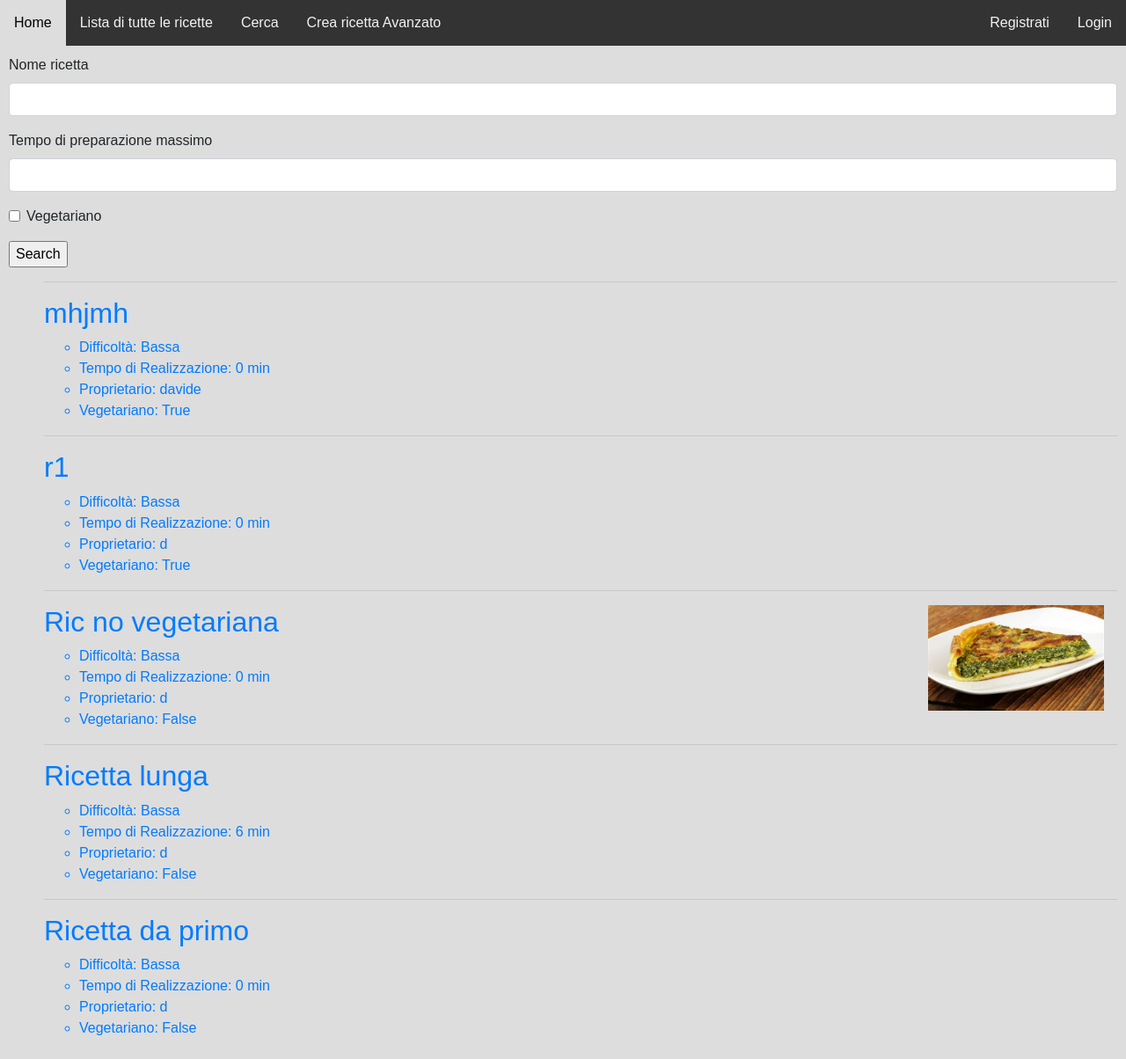
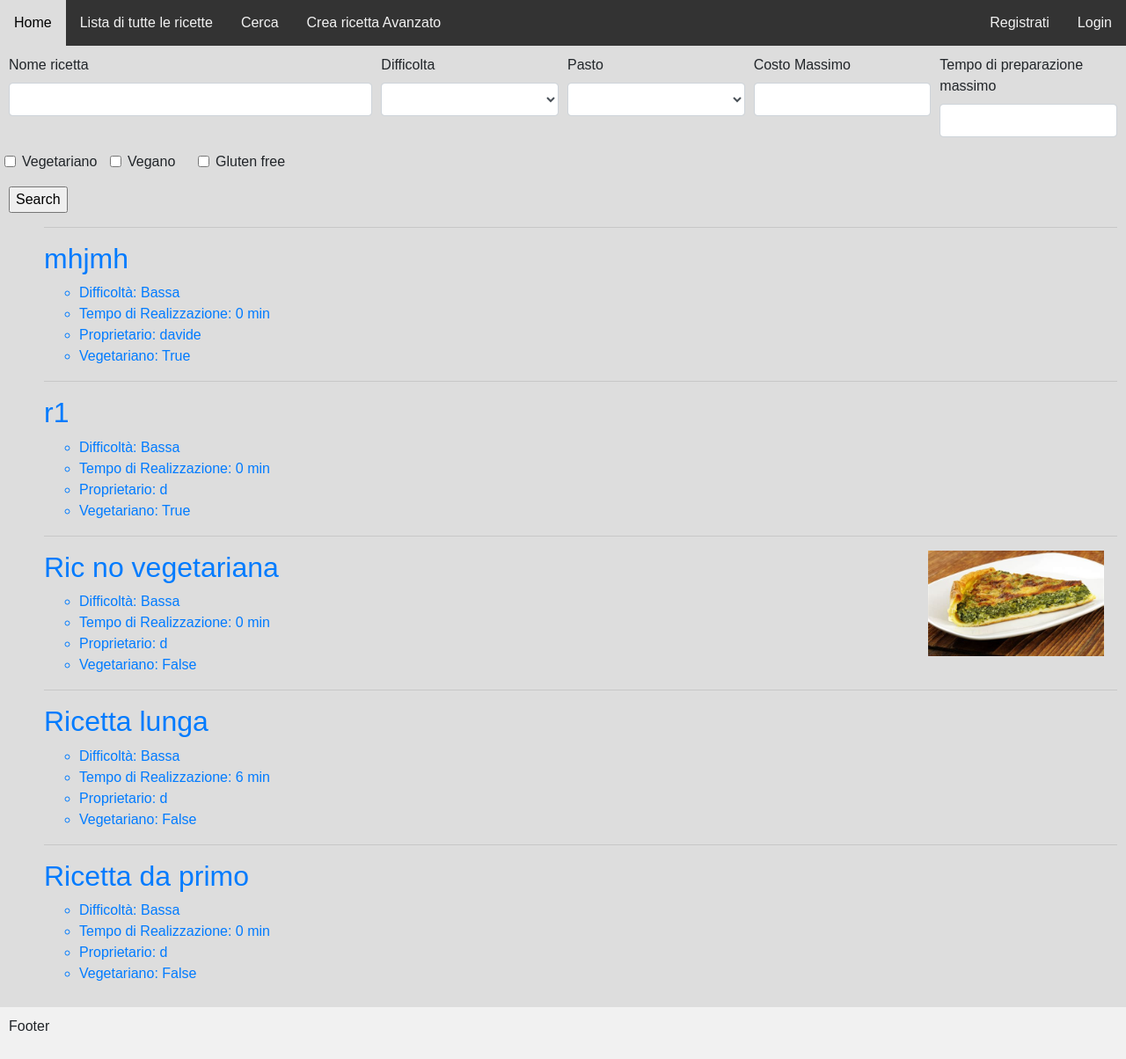
Before and after one commit to DavideSecco/RecipesWebSite, a Django app: page /search/ in a window 1280 px wide. Shown: the top 1204 px of the page at 88% size. Run offline with Django 4.2, Linux system fonts and the light colour scheme; data comes from the database, SQL or seed files in the repository; both versions use the stored data as it was after the commit; some libraries are stand-ins or nearby versions.

Commit message:
Form completamente funzionante

```diff
--- a/recipes/gestione/forms.py
+++ b/recipes/gestione/forms.py
@@ -2,17 +2,24 @@
 from email.policy import default
 from django import forms
 
-from gestione.models import Ricetta, Ingredient
+from gestione.models import *
 from django.forms import formset_factory
 from django.forms import BaseInlineFormSet
 from django.forms import BaseFormSet
 
+DIFFICOLTA_CHOICES = (("0", ""), ("1", "Bassa"), ("2","Media"), ("3","Alta"))
+
+PORTATA_CHOICES = (("0", ""), ("1", "Antipasto"), ("2", "Primo"), ("3", "Secondo"), ("4", "Dolce"))
 
 class SearchForm(forms.Form):
     nome = forms.CharField(label="Nome ricetta", max_length=100, required=False) #min_lenght=3,
+    difficolta = forms.ChoiceField(label = "Difficolta", choices=DIFFICOLTA_CHOICES, required = False)
+    portata = forms.ChoiceField(label="Pasto", choices=PORTATA_CHOICES, required=False)
+    costo_max = forms.IntegerField(label="Costo Massimo", required=False)
     t_prep = forms.IntegerField(label="Tempo di preparazione massimo", required=False)
     is_vegetarian = forms.BooleanField(label = "Vegetariano", required=False)
-
+    is_vegan = forms.BooleanField(label = "Vegano", required=False)
+    is_gluten_free = forms.BooleanField(label = "Gluten free", required=False)
 
 class RicettaForm(forms.ModelForm):
     description_create = "Create a new Ricetta!"
--- a/recipes/gestione/models.py
+++ b/recipes/gestione/models.py
@@ -24,7 +24,7 @@
     vegano = models.BooleanField(default = False)
     gluten_free = models.BooleanField(default = False)
     immagine = models.ImageField(null=True, blank=True)
-    utente = models.ForeignKey(User, on_delete = models.CASCADE, blank=True, null=True, default=None, related_name = "non_so_cosa_vada")
+    utente = models.ForeignKey(User, on_delete = models.CASCADE, blank=True, null=True, default=None)
 
     def __str__(self):
         out = self.nome
--- a/recipes/gestione/templates/gestione/ricetta_details.html
+++ b/recipes/gestione/templates/gestione/ricetta_details.html
@@ -16,13 +16,13 @@
         <li> Autore: {{ ricetta.utente }} </li>
     </ul>
     {% if ricetta.vegetariano %}
-        <img src={% static "static/img/vetarian_simbol.png" %} width="60" height="60" Hspace="15" Vspace="0" Border="0">
+        <img src={% static "static/img/vetarian_simbol.png" %} width="80" height="80" Hspace="15" Vspace="0" Border="0">
     {% endif %}
     {% if ricetta.vegano %}
-        <img src={% static "static/img/vegan_simbol.png" %} width="60" height="60" Hspace="15" Vspace="0" Border="0">
+        <img src={% static "static/img/vegan_simbol.png" %} width="80" height="80" Hspace="15" Vspace="0" Border="0">
     {% endif %}
     {% if ricetta.gluten_free %}
-        <img src={% static "static/img/gluten_free_simbol.jpg" %} width="60" height="60" Hspace="15" Vspace="0" Border="0">
+        <img src={% static "static/img/gluten_free_simbol.jpg" %} width="80" height="80" Hspace="15" Vspace="0" Border="0">
     {% endif %}
 
 
--- a/recipes/gestione/templates/gestione/search_advanced.html
+++ b/recipes/gestione/templates/gestione/search_advanced.html
@@ -8,6 +8,34 @@
 
 {% block ricerca %}
     <form action="{% url 'search' %}" method="POST">{% csrf_token %}
-        {{form|crispy}}
-    <input type="submit" value="Search" name='q'> </form>
+        <div class="form-row">
+            <div class="form-group col-md-4 mb-0">
+              {{ form.nome|as_crispy_field }}
+            </div>
+            <div class="form-group col-md-2 mb-0">
+                {{ form.difficolta|as_crispy_field }}
+              </div>
+            <div class="form-group col-md-2 mb-0">
+                {{ form.portata|as_crispy_field }}
+              </div>
+            <div class="form-group col-md-2 mb-0">
+                {{ form.costo_max|as_crispy_field }}
+              </div>
+            <div class="form-group col-md-2 mb-0">
+              {{ form.t_prep|as_crispy_field }}
+            </div>
+        </div>
+        <div class="form-row">
+            <div class="horizontalgap" style="width:120px">
+                {{ form.is_vegetarian|as_crispy_field }}
+            </div>
+            <div class="horizontalgap" style="width:100px">
+                {{ form.is_vegan|as_crispy_field }}
+            </div>
+            <div class="horizontalgap" style="width:200px">
+                {{ form.is_gluten_free|as_crispy_field }}
+            </div>
+        </div>
+        <input type="submit" value="Search" name='q'>
+    </form>
 {% endblock %}
--- a/recipes/gestione/views.py
+++ b/recipes/gestione/views.py
@@ -160,6 +160,7 @@
     }
     return render (request, "gestione/cancella_ricetta.html", context=context)
 
+
 # RICERCA E RISULTATI RICERCA
 # https://www.youtube.com/watch?v=G-Rct7Na0UQ
 # https://www.youtube.com/watch?v=vU0VeFN-abU
@@ -170,18 +171,46 @@
     if request.method == "POST":
         form = SearchForm(request.POST)
         if form.is_valid():
-            nome_query          = form.cleaned_data.get("nome" or None)
-            t_prep_query        = form.cleaned_data.get("t_prep")
-            is_vegetarian_query = form.cleaned_data.get("is_vegetarian")
+            nome_query           = form.cleaned_data.get("nome" or None)
+            difficolta_query     = form.cleaned_data.get("difficolta" or None)
+            portata_query        = form.cleaned_data.get("portata")
+            costo_max_query      = form.cleaned_data.get("costo_max")
+            t_prep_query         = form.cleaned_data.get("t_prep")
+            is_vegetarian_query  = form.cleaned_data.get("is_vegetarian")
+            is_vegan_query       = form.cleaned_data.get("is_vegan")
+            is_gluten_free_query = form.cleaned_data.get("is_gluten_free")
 
+            # Nome
             if nome_query != '' and nome_query is not None:
                 qs = qs.filter(nome__icontains = nome_query)
 
+            # difficoltá
+            if difficolta_query != "0" and difficolta_query is not None:
+                qs = qs.filter(difficoltá__icontains = difficolta_query)
+
+            # portata
+            if portata_query != "0" and portata_query is not None:
+                qs = qs.filter(portata__icontains = portata_query)
+
+            # Costo max
+            if costo_max_query != '' and costo_max_query is not None:
+                qs = qs.filter(costo__lt = costo_max_query)
+
+            # Tempo preparazione
             if t_prep_query != '' and t_prep_query is not None:
                 qs = qs.filter(tempo_preparazione__lt = t_prep_query)
 
+            # Vegetariano
             if is_vegetarian_query == True:
                 qs = qs.filter(vegetariano = is_vegetarian_query)
+
+            # Vegano
+            if is_vegan_query == True:
+                qs = qs.filter(vegano = is_vegan_query)
+
+            # Gluten free
+            if is_gluten_free_query == True:
+                qs = qs.filter(gluten_free = is_gluten_free_query)
 
     context = {
         "form" : form,
```
Also changed, not shown: recipes/db.sqlite3, recipes/static/img/gluten_free_simbol.jpg, recipes/static/img/vetarian_simbol.png.
